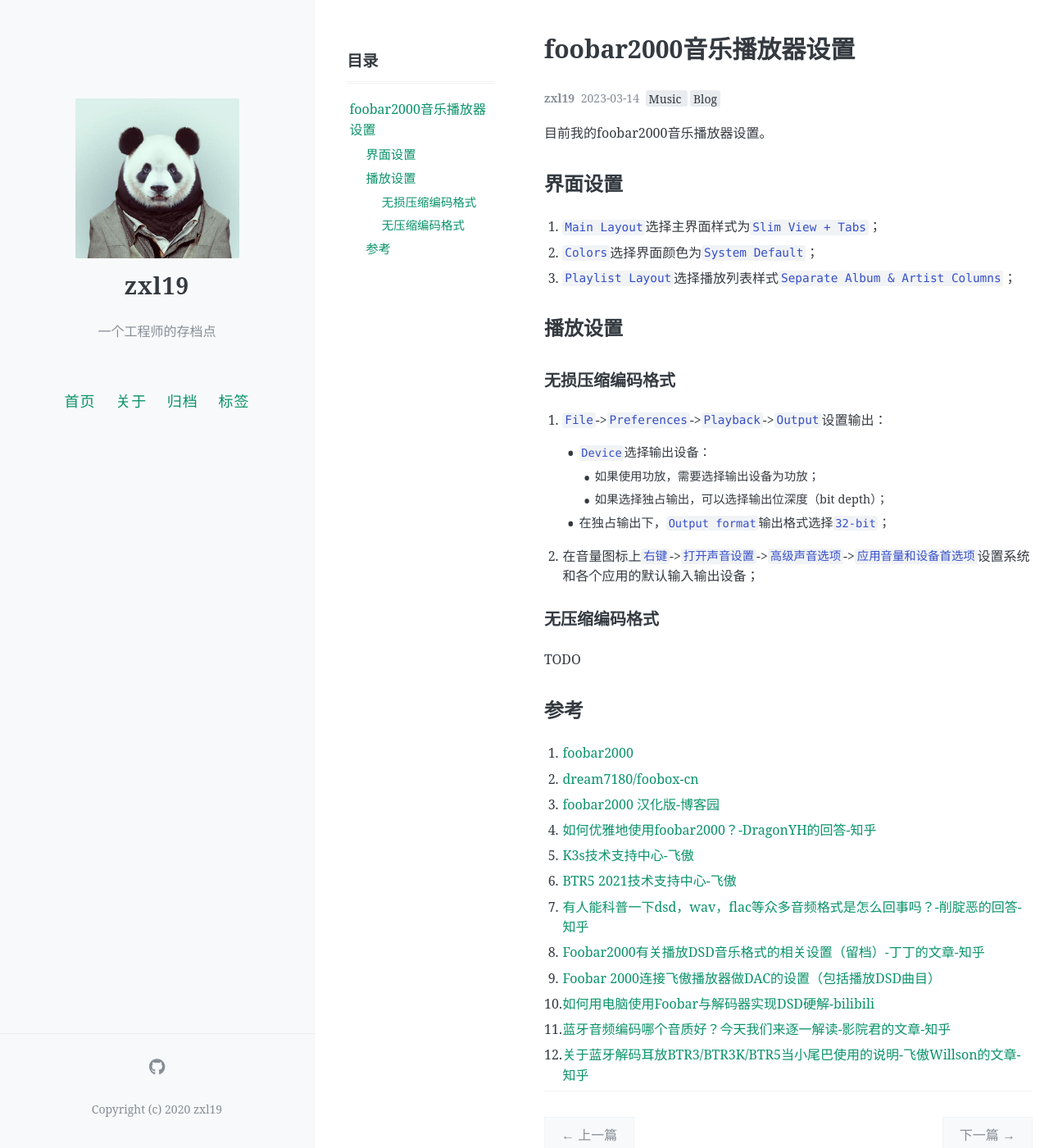
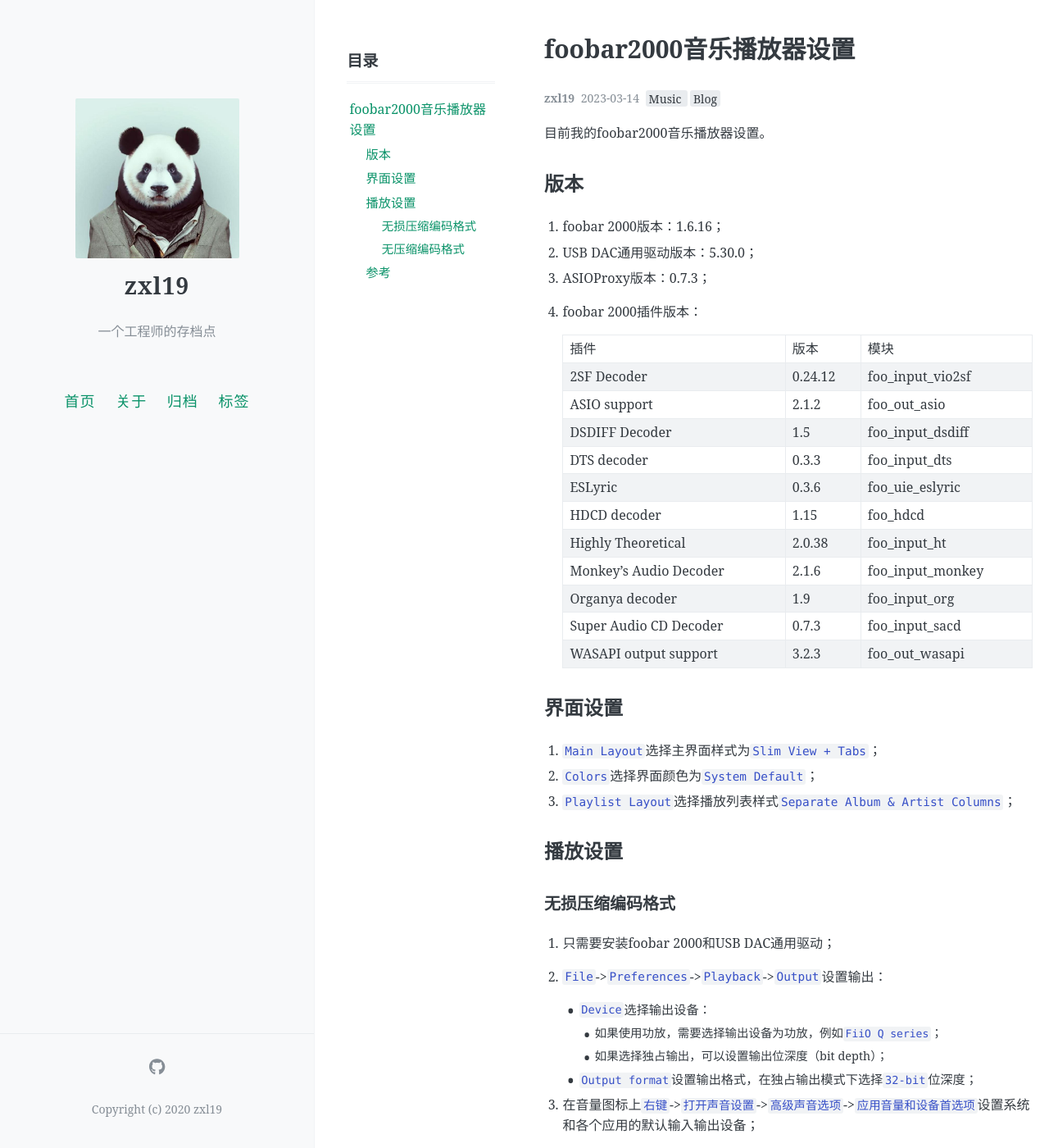
Before and after one commit to zxl19/zxl19.github.io, a Jekyll site: the page built from _posts/2023-03-14-foobar2000-setup.md, in a window 1280 px wide and 1400 px high. Shown: the whole window at 82% size. Built offline with Jekyll 4.4.1, drawn with Linux system fonts in a browser that asks for light colours; comment, search, counter and statistics services are not loaded; some of the changed text lies outside the part shown.

Commit message:
Update Posts

```diff
--- a/_posts/2023-03-14-foobar2000-setup.md
+++ b/_posts/2023-03-14-foobar2000-setup.md
@@ -13,6 +13,27 @@ pinned: false
 
 <!-- more -->
 
+## 版本
+
+1. foobar 2000版本：1.6.16；
+2. USB DAC通用驱动版本：5.30.0；
+3. ASIOProxy版本：0.7.3；
+4. foobar 2000插件版本：
+
+    | 插件 | 版本 | 模块 |
+    | :--- | :--- | :--- |
+    | 2SF Decoder | 0.24.12 | foo_input_vio2sf |
+    | ASIO support | 2.1.2 | foo_out_asio |
+    | DSDIFF Decoder | 1.5 | foo_input_dsdiff |
+    | DTS decoder | 0.3.3 | foo_input_dts |
+    | ESLyric | 0.3.6 | foo_uie_eslyric |
+    | HDCD decoder | 1.15 | foo_hdcd |
+    | Highly Theoretical | 2.0.38 | foo_input_ht |
+    | Monkey's Audio Decoder | 2.1.6 | foo_input_monkey |
+    | Organya decoder | 1.9 | foo_input_org |
+    | Super Audio CD Decoder | 0.7.3 | foo_input_sacd |
+    | WASAPI output support | 3.2.3 | foo_out_wasapi |
+
 ## 界面设置
 
 1. `Main Layout`选择主界面样式为`Slim View + Tabs`；
@@ -23,18 +44,33 @@ pinned: false
 
 ### 无损压缩编码格式
 
-1. `File`->`Preferences`->`Playback`->`Output`设置输出：
+1. 只需要安装foobar 2000和USB DAC通用驱动；
+2. `File`->`Preferences`->`Playback`->`Output`设置输出：
 
     - `Device`选择输出设备：
-        - 如果使用功放，需要选择输出设备为功放；
-        - 如果选择独占输出，可以选择输出位深度（bit depth）；
-    - 在独占输出下，`Output format`输出格式选择`32-bit`；
+        - 如果使用功放，需要选择输出设备为功放，例如`FiiO Q series`；
+        - 如果选择独占输出，可以设置输出位深度（bit depth）；
+    - `Output format`设置输出格式，在独占输出模式下选择`32-bit`位深度；
 
-2. 在音量图标上`右键`->`打开声音设置`->`高级声音选项`->`应用音量和设备首选项`设置系统和各个应用的默认输入输出设备；
+3. 在音量图标上`右键`->`打开声音设置`->`高级声音选项`->`应用音量和设备首选项`设置系统和各个应用的默认输入输出设备；
 
 ### 无压缩编码格式
 
-TODO
+1. 还需要安装ASIOProxy和foobar 2000插件；
+2. `File`->`Preferences`->`Playback`->`Output`设置输出：
+
+    - `Device`选择输出设备：
+        - 如果选择`ASIO: foo_dsd_asio`，无法设置输出位深度；
+        - 如果选择`ASIO+DSD: foo_dsd_asio`，可以设置输出位深度；
+    - `Output format`设置输出格式，在使用`ASIO+DSD: foo_dsd_asio`输出时选择`32-bit`位深度；
+
+3. `Tools`->`SACD`->`ASIO Driver Mode`设置驱动模式，选择`DSD`；
+4. `Output`->`ASIO`->`ASIO drivers`设置驱动：
+
+    - 双击`foo_dsd_asio`：
+        - `DSD Playback Method`，选择`ASIO Native`；
+        - `DSD to DSD Method`->`Fs`，选择`DSD256`；
+        - `PCM to DSD Method`->`Fs`，选择`DSD256`；
 
 ## 参考
 
```
